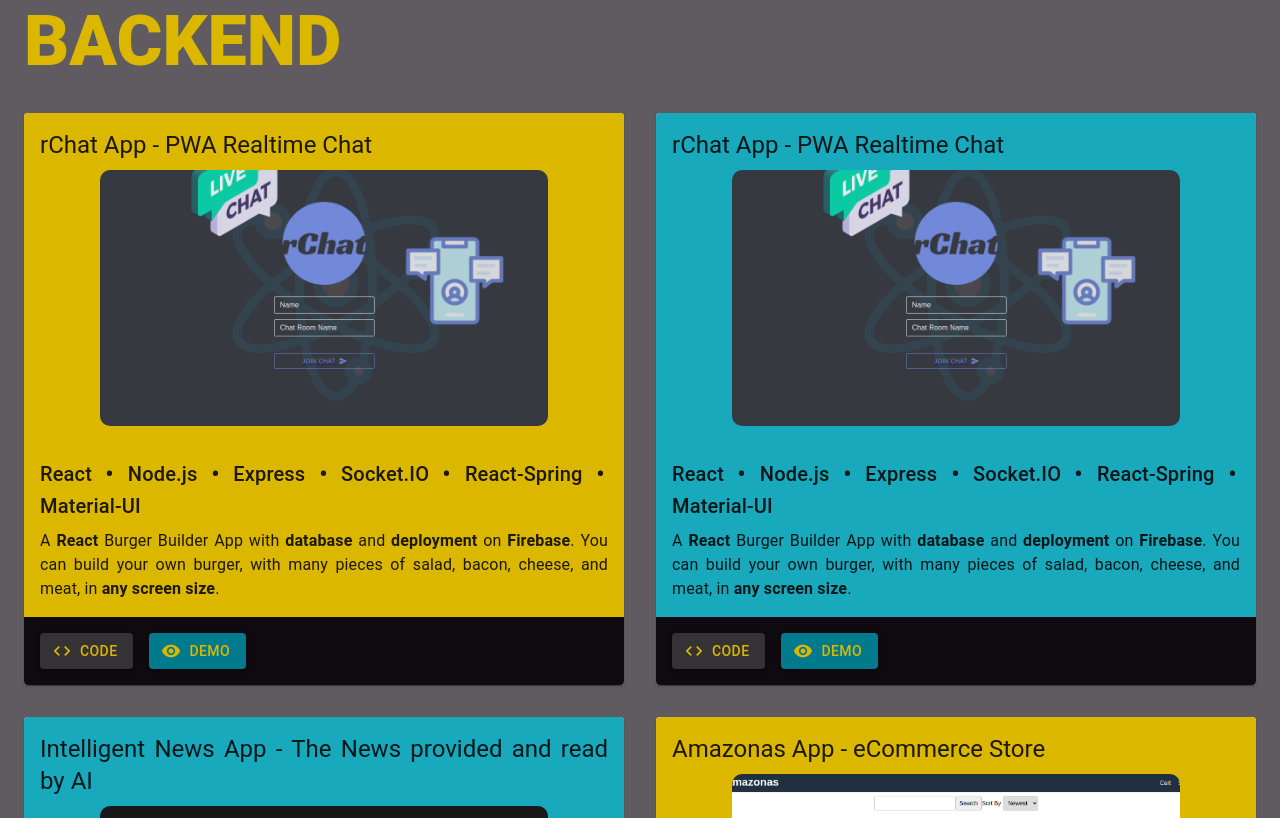
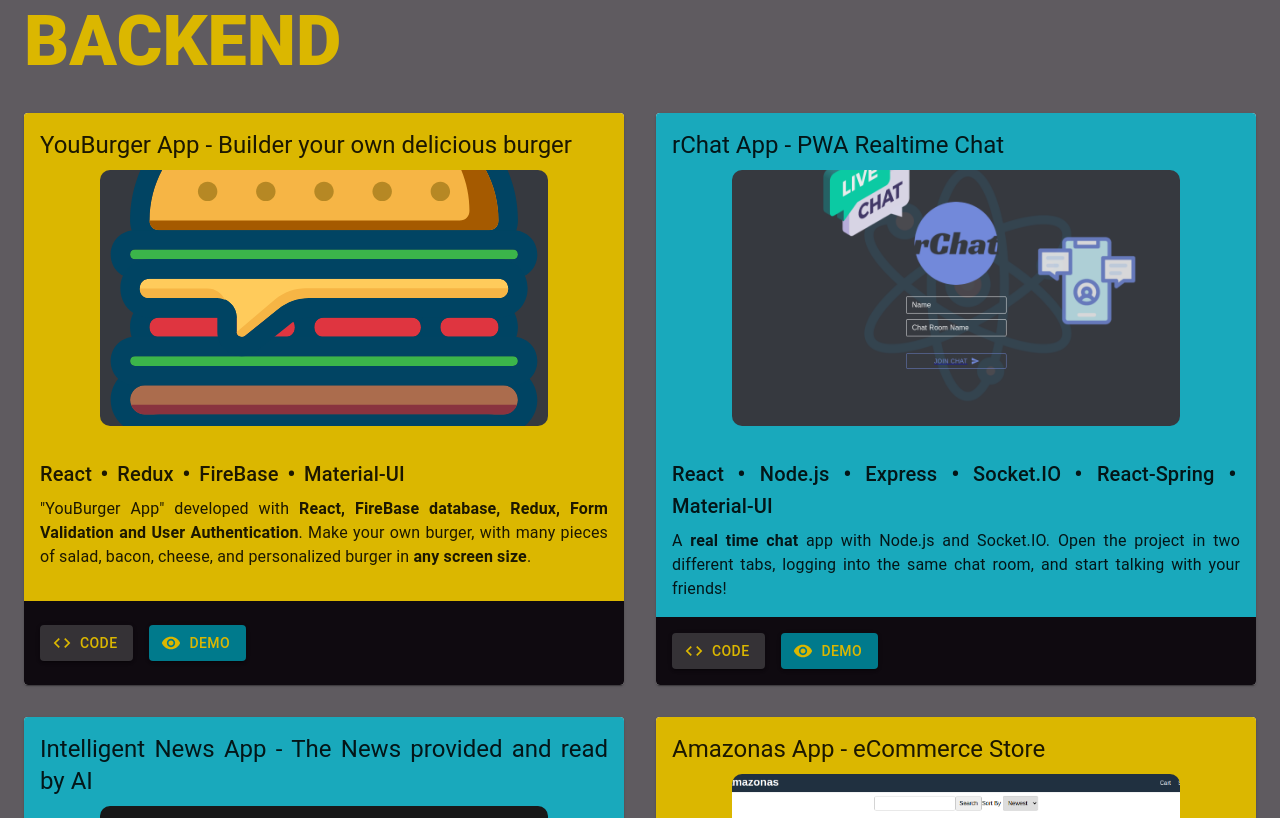
Before and after one commit to gustavdias/portfolio-v7, a React (Create React App) app: page / in a window 1280 px wide. Shown: the part 820-1638 px from the top of the page. Built offline with nearby package versions, Linux system fonts and the light colour scheme.

Commit message:
add skills

```diff
--- a/src/components/3dCard/3dCard.css
+++ b/src/components/3dCard/3dCard.css
@@ -1,3 +1,18 @@
+
+.card0 {
+  height: 20vmax;
+  width: 35vmax;
+  background: #36393f;
+  margin: 0 auto;
+  border-radius: 10px;
+  background-image: url(../../assets/images/char_broiled-cheeseburger.svg);
+  background-size: cover;
+  background-position: center center;
+  transition: box-shadow 0.5s;
+  will-change: transform;
+}
+
+
 .card1 {
   height: 20vmax;
   width: 35vmax;
--- a/src/components/MainProjects/MainProjects.js
+++ b/src/components/MainProjects/MainProjects.js
@@ -14,12 +14,10 @@
 import WordTransition from "../WordTransition/WordTransition";
 import Typed from "react-typed";
 
-
 //card buttons style
 
 const useStyles = makeStyles((theme) => ({
-
-  portBox:{
+  portBox: {
     alignSelf: "center",
     color: "#0f0a10",
     // fontWeight: "bold"
@@ -111,7 +109,6 @@
               <Grid
                 // style={{ textAlign: "left" }}
                 className={classes.portBox}
-
                 item
                 key={0}
                 xs={12}
@@ -131,11 +128,8 @@
                     showCursor={false}
                     typeSpeed={80}
                   />
-
                 </Typography>
               </Grid>
-
-
 
               {/* Card 0 chat */}
               <Grid item key={0} xs={12} sm={6} md={6}>
@@ -154,24 +148,26 @@
                         variant="h5"
                         component="h2"
                       >
-                        rChat App - PWA Realtime Chat
+                        YouBurger App - Builder your own delicious burger
                       </Typography>
-                      <MainCard card="card2" divided="4" />
+                      <MainCard card="card0" divided="4" />
                     </CardContent>
                   </CardActionArea>
                   <CardContent
                     className={`${classes.cardContent} ${classes.cardYellow}`}
                   >
                     <Typography gutterBottom variant="h6" component="h2">
-                      React {bull} Node.js {bull} Express {bull} Socket.IO{" "}
-                      {bull} React-Spring {bull} Material-UI
+                      React {bull} Redux {bull} FireBase {bull} Material-UI
                     </Typography>
                     <Typography>
-                      A <strong>React</strong> Burger Builder App with{" "}
-                      <strong>database</strong> and <strong>deployment</strong>{" "}
-                      on <strong>Firebase</strong>. You can build your own
-                      burger, with many pieces of salad, bacon, cheese, and
-                      meat, in <strong>any screen size</strong>.
+                      "YouBurger App" developed with{" "}
+                      <strong>
+                        React, FireBase database, Redux, Form Validation and
+                        User Authentication
+                      </strong>
+                      . Make your own burger, with many pieces of salad, bacon,
+                      cheese, and personalized burger in
+                      <strong> any screen size</strong>.
                     </Typography>
                   </CardContent>
                   <CardActions
@@ -223,7 +219,7 @@
                       >
                         rChat App - PWA Realtime Chat
                       </Typography>
-                      <MainCard card="card2" divided="4" />
+                      <MainCard card="card2" divided="1.35" />
                     </CardContent>
                   </CardActionArea>
                   <CardContent
@@ -234,11 +230,7 @@
                       {bull} React-Spring {bull} Material-UI
                     </Typography>
                     <Typography>
-                      A <strong>React</strong> Burger Builder App with{" "}
-                      <strong>database</strong> and <strong>deployment</strong>{" "}
-                      on <strong>Firebase</strong>. You can build your own
-                      burger, with many pieces of salad, bacon, cheese, and
-                      meat, in <strong>any screen size</strong>.
+                      A <strong>real time chat </strong>app with Node.js and Socket.IO. Open the project in two different tabs, logging into the same chat room, and start talking with your friends!
                     </Typography>
                   </CardContent>
                   <CardActions
@@ -290,7 +282,7 @@
                       >
                         Intelligent News App - The News provided and read by AI
                       </Typography>
-                      <MainCard card="card1" divided="1.35" />
+                      <MainCard card="card1" divided="4" />
                     </CardContent>
                   </CardActionArea>
                   <CardContent
@@ -354,7 +346,7 @@
                       >
                         Amazonas App - eCommerce Store
                       </Typography>
-                      <MainCard card="card3" divided="4" />
+                      <MainCard card="card3" divided="1.35" />
                     </CardContent>
                   </CardActionArea>
                   <CardContent
--- a/src/components/Projects/Projects.js
+++ b/src/components/Projects/Projects.js
@@ -123,7 +123,7 @@
             {/* {cards.map((card) => ( */}
             {/* Place your cards */}
 
-             {/* Card 0 Yellow */}
+             {/* Card 0 Blue */}
              <Grid item key={0} xs={12} sm={6} md={4}>
               <Card className={classes.card}>
                 <CardActionArea
@@ -182,7 +182,7 @@
             </Grid>
 
             {/* Card 1 Yellow */}
-            <Grid item key={0} xs={12} sm={6} md={4}>
+            {/* <Grid item key={0} xs={12} sm={6} md={4}>
               <Card className={classes.card}>
                 <CardActionArea
                   target="_blank"
@@ -241,9 +241,9 @@
                   </Button>
                 </CardActions>
               </Card>
-            </Grid>
+            </Grid> */}
 
-            {/* Card 2 Blue */}
+            {/* Card 2 Yellow */}
             <Grid item key={2} xs={12} sm={6} md={4}>
               <Card className={classes.card}>
                 <CardActionArea
@@ -252,7 +252,7 @@
                   href="https://extracker.netlify.app/"
                 >
                   <CardContent
-                    className={`${classes.cardContent} ${classes.cardBlue}`}
+                    className={`${classes.cardContent} ${classes.cardYellow}`}
                   >
                     <Typography
                       color="inherit"
--- a/src/components/Skills/Skills.js
+++ b/src/components/Skills/Skills.js
@@ -71,6 +71,7 @@
     description: [
       "React.js",
       "Redux.js",
+      "Next.js",
       "Gatsby",
       "Material UI",
       "react-spring",
@@ -91,6 +92,7 @@
       "socket.io",
       "Ajax",
       "REST",
+      "GraphQL"
     ],
     // buttonText: 'Contact us',
     // buttonVariant: 'outlined',
@@ -99,12 +101,10 @@
     title: "Others",
     // price: '30',
     description: [
-      "Version Control",
+      "Version Control - Git & Github",
       "Deployment",
       "OOP",
-      "Web Security",
       "Linux",
-      "Arch Linux",
       "Conversion Rate Optimization",
       "SEO",
       "CMS",
```
Also changed, not shown: src/assets/images/burger-logo.png (added), src/assets/images/char_broiled-cheeseburger.svg (added). Lines whose indentation alone changed are shown as unchanged.
